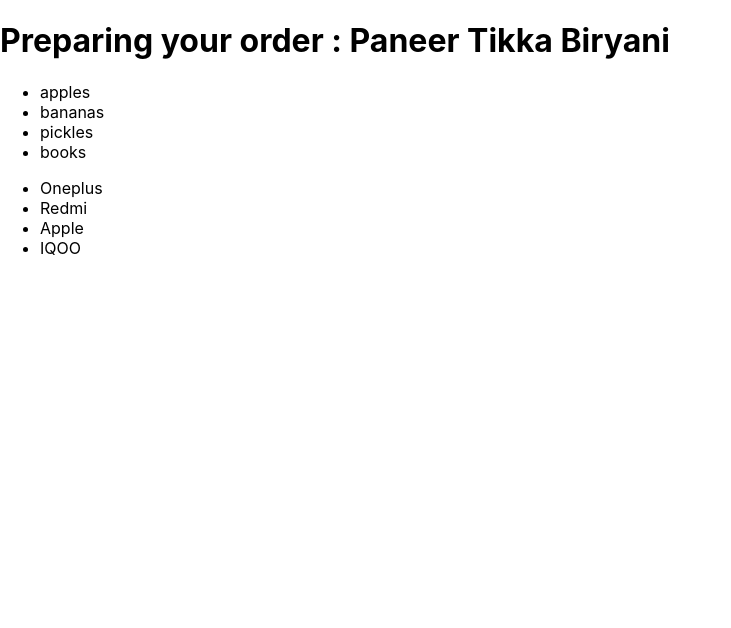
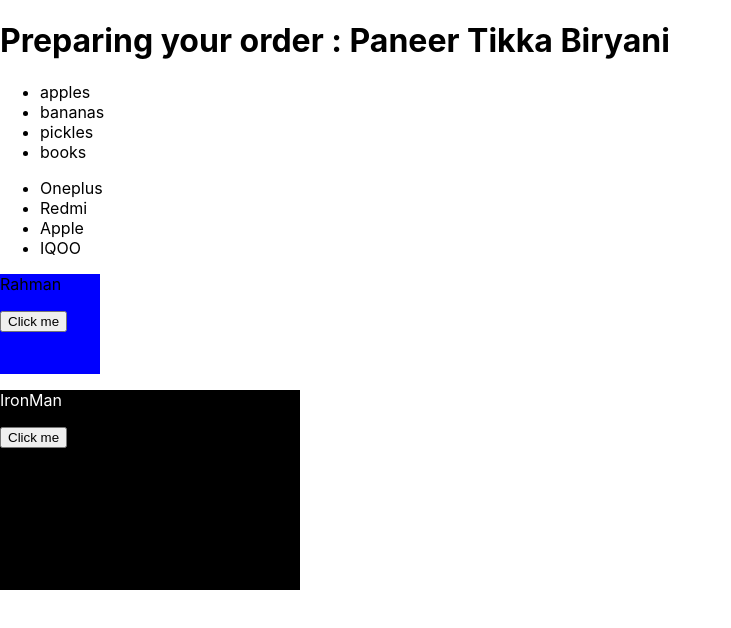
Before and after one commit to mdrahmanabdul/LearningReact, a React (Create React App) app in the folder Javascript_review/react-basics/: page / in a window 1280 px wide. Shown: the top 628 px of the page, without its empty margins (0-731 px from the left). Built offline with nearby package versions, Linux system fonts and the light colour scheme.

Commit message:
Condional classes and text

```diff
--- a/Javascript_review/react-basics/src/App.js
+++ b/Javascript_review/react-basics/src/App.js
@@ -1,4 +1,5 @@
 
+import { ConditionalRendering } from './Conditional';
 import { Customer, Groceries, RenderMobiles } from './Props';
 
 function App() {
@@ -7,6 +8,7 @@
         <Customer/>
         <Groceries/>
         <RenderMobiles/>
+        <ConditionalRendering/>
     </div>
   );
 }
--- /dev/null
+++ b/Javascript_review/react-basics/src/Conditional.js
@@ -0,0 +1,37 @@
+import { useState } from "react"
+import '../src/ConditionalStyles.css';
+
+export const ConditionalRendering=()=>{
+
+    const[theme,setTheme] = useState('blue');
+    const[mode, setmode] = useState('light');
+
+    //This is an updated function
+    //previosState will be passed to thiis function, so passing currentTheme is not necessary
+    const handleClick=()=>{
+
+        // condition ? "iftrue":"if-false"
+        //Here currentTheme==="blue" is the condition
+        // if yes then "white" will be considered
+        // if false then second thing, "blue" will be considered
+        setTheme((currentTheme=>(currentTheme==="blue"?"white":"blue")));
+    }
+
+    const handleThemeChange=()=>{
+        setmode((previousTheme)=>(previousTheme==="light"?"dark":"light"));
+    }
+
+    return(
+        <>
+            <div style={{backgroundColor:theme, width:'100px', height:'100px'}}>
+                <p>Rahman</p>
+                <button onClick={handleClick}>Click me </button>
+            </div>
+
+            <div className={mode}>
+                <p>IronMan</p>
+                <button onClick={handleThemeChange}>Click me</button>
+            </div>
+        </>
+    )
+}
--- /dev/null
+++ b/Javascript_review/react-basics/src/ConditionalStyles.css
@@ -0,0 +1,13 @@
+.light{
+    background-color: black;
+    color: white;
+    height: 200px;
+    width: 300px;
+}
+
+.dark {
+    background-color: white;
+    color: black;
+    height: 200px;
+    width: 300px;
+}
```
